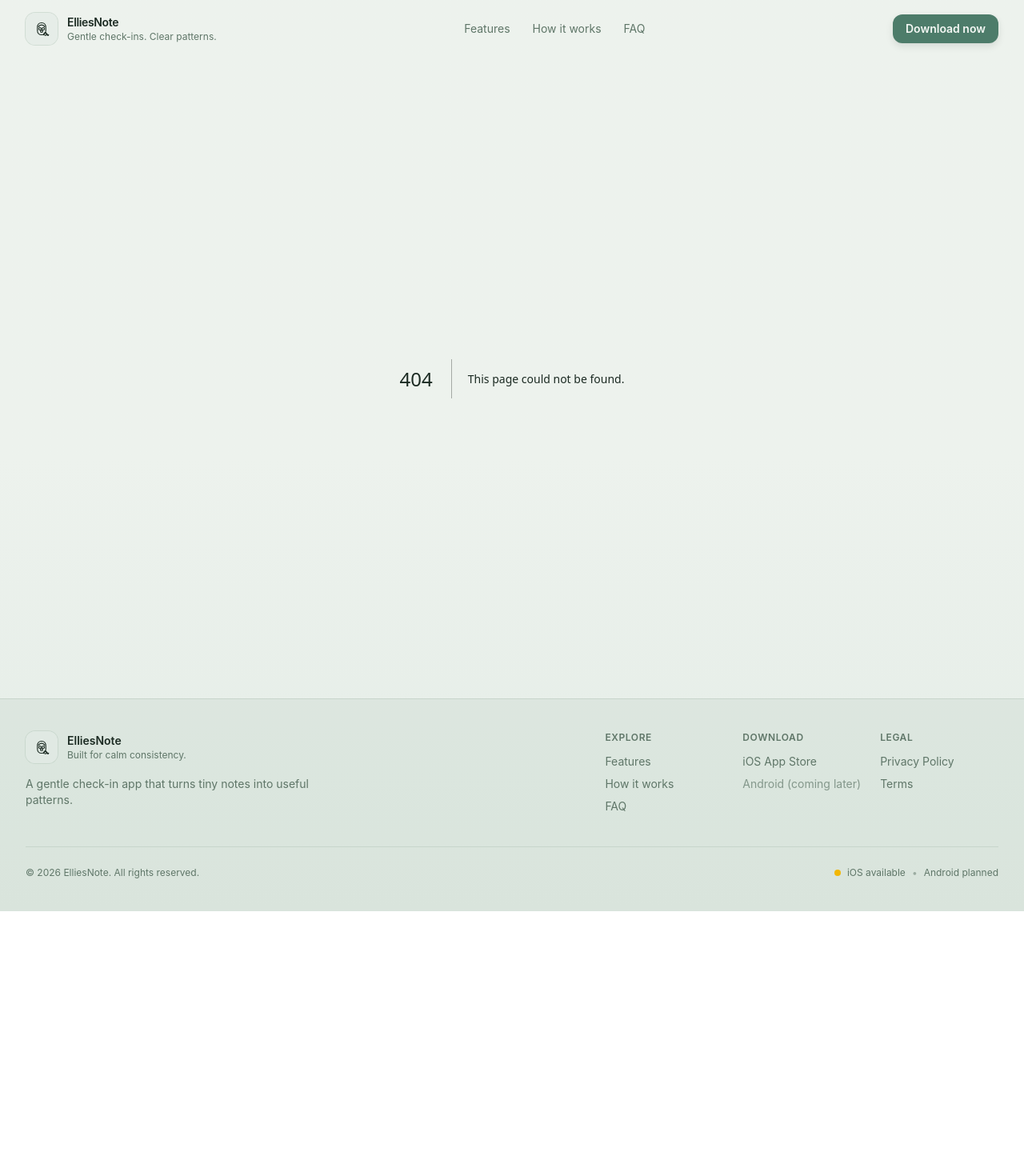
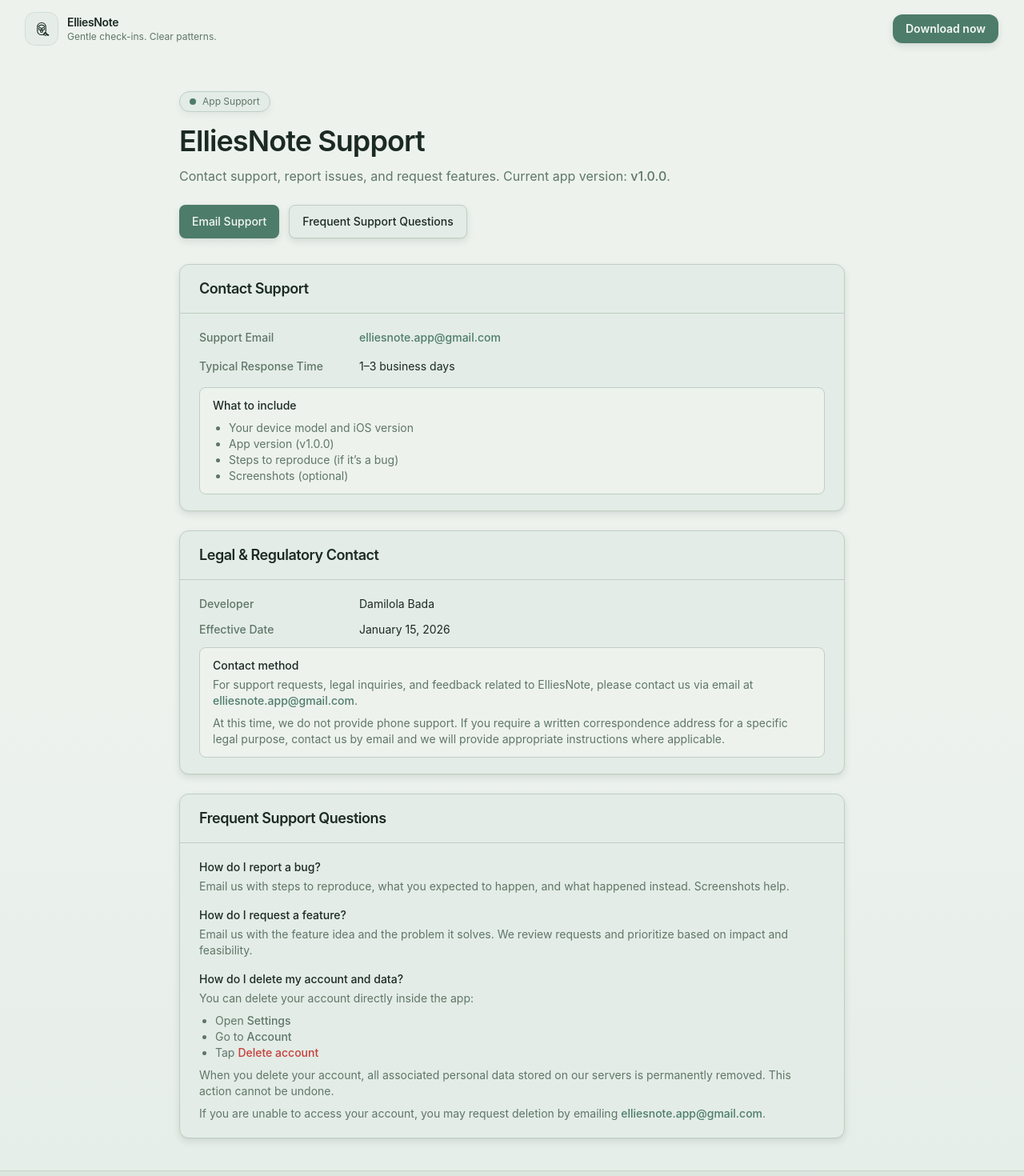
Before and after one commit to damygoes/ellies-note-be-and-web, a Next.js app: page /support in a window 1280 px wide. Before the commit this address had no page. Shown: the top 1470 px of the page at 80% size. Before the commit the page ends 1139 px from the top, so only its background shows below. Built offline with nearby package versions, Linux system fonts and the light colour scheme.

Commit message:
feat: added support page and removed navbar links

```diff
--- /dev/null
+++ b/src/app/support/page.tsx
@@ -0,0 +1,217 @@
+import { AppConstants } from "@/lib/constants";
+import type { Metadata } from "next";
+
+export const metadata: Metadata = {
+  title: `Support • ${AppConstants.APP_NAME}`,
+  description: `Support and contact information for ${AppConstants.APP_NAME}.`,
+};
+
+function Section({
+  title,
+  children,
+  id,
+}: {
+  title: string;
+  children: React.ReactNode;
+  id?: string;
+}) {
+  return (
+    <section
+      id={id}
+      className="rounded-xl border bg-card text-card-foreground shadow-sm"
+    >
+      <div className="border-b px-6 py-4">
+        <h2 className="text-lg font-semibold tracking-tight">{title}</h2>
+      </div>
+      <div className="px-6 py-5">{children}</div>
+    </section>
+  );
+}
+
+function Row({ label, value }: { label: string; value: React.ReactNode }) {
+  return (
+    <div className="flex flex-col gap-1 sm:flex-row sm:items-baseline sm:gap-6">
+      <div className="w-44 shrink-0 text-sm font-medium text-muted-foreground">
+        {label}
+      </div>
+      <div className="text-sm">{value}</div>
+    </div>
+  );
+}
+
+export default function SupportPage() {
+  const mailtoSupport = `mailto:${AppConstants.SUPPORT_EMAIL}?subject=${encodeURIComponent(
+    `${AppConstants.APP_NAME} Support (v${AppConstants.VERSION})`,
+  )}`;
+
+  return (
+    <main className="mx-auto w-full max-w-4xl px-4 py-10 sm:px-6 lg:px-8">
+      {/* Header */}
+      <header className="mb-8">
+        <div className="inline-flex items-center gap-2 rounded-full border bg-card px-3 py-1 text-xs text-muted-foreground shadow-xs">
+          <span className="h-2 w-2 rounded-full bg-primary" />
+          App Support
+        </div>
+
+        <h1 className="mt-4 text-3xl font-semibold tracking-tight sm:text-4xl">
+          {AppConstants.APP_NAME} Support
+        </h1>
+
+        <p className="mt-3 text-base text-muted-foreground">
+          Contact support, report issues, and request features. Current app
+          version: <span className="font-medium">v{AppConstants.VERSION}</span>.
+        </p>
+
+        <div className="mt-6 flex flex-col gap-3 sm:flex-row">
+          <a
+            href={mailtoSupport}
+            className="inline-flex items-center justify-center rounded-lg bg-primary px-4 py-2.5 text-sm font-medium text-primary-foreground shadow-sm transition hover:opacity-95"
+          >
+            Email Support
+          </a>
+
+          <a
+            href="#frequent-support-questions"
+            className="inline-flex items-center justify-center rounded-lg border bg-card px-4 py-2.5 text-sm font-medium text-foreground shadow-sm transition hover:opacity-95"
+          >
+            Frequent Support Questions
+          </a>
+        </div>
+      </header>
+
+      <div className="grid gap-6">
+        <Section title="Contact Support" id="contact">
+          <div className="space-y-4">
+            <Row
+              label="Support Email"
+              value={
+                <a
+                  className="font-medium text-primary underline-offset-4 hover:underline"
+                  href={`mailto:${AppConstants.SUPPORT_EMAIL}`}
+                >
+                  {AppConstants.SUPPORT_EMAIL}
+                </a>
+              }
+            />
+
+            <Row label="Typical Response Time" value="1–3 business days" />
+
+            <div className="rounded-lg border bg-background px-4 py-3 text-sm">
+              <div className="font-medium">What to include</div>
+              <ul className="mt-2 list-disc pl-5 text-muted-foreground">
+                <li>Your device model and iOS version</li>
+                <li>App version (v{AppConstants.VERSION})</li>
+                <li>Steps to reproduce (if it’s a bug)</li>
+                <li>Screenshots (optional)</li>
+              </ul>
+            </div>
+          </div>
+        </Section>
+
+        <Section title="Legal & Regulatory Contact" id="legal">
+          <div className="space-y-3 text-sm">
+            <Row label="Developer" value={AppConstants.DEVELOPER_NAME} />
+
+            <Row label="Effective Date" value={AppConstants.EFFECTIVE_DATE} />
+
+            <div className="rounded-lg border bg-background px-4 py-3">
+              <div className="font-medium">Contact method</div>
+              <p className="mt-1 text-muted-foreground">
+                For support requests, legal inquiries, and feedback related to{" "}
+                {AppConstants.APP_NAME}, please contact us via email at{" "}
+                <a
+                  className="font-medium text-primary underline-offset-4 hover:underline"
+                  href={mailtoSupport}
+                >
+                  {AppConstants.SUPPORT_EMAIL}
+                </a>
+                .
+              </p>
+              <p className="mt-2 text-muted-foreground">
+                At this time, we do not provide phone support. If you require a
+                written correspondence address for a specific legal purpose,
+                contact us by email and we will provide appropriate instructions
+                where applicable.
+              </p>
+            </div>
+          </div>
+        </Section>
+
+        <Section
+          title="Frequent Support Questions"
+          id="frequent-support-questions"
+        >
+          <div className="space-y-4 text-sm">
+            <div>
+              <div className="font-medium">How do I report a bug?</div>
+              <p className="mt-1 text-muted-foreground">
+                Email us with steps to reproduce, what you expected to happen,
+                and what happened instead. Screenshots help.
+              </p>
+            </div>
+
+            <div>
+              <div className="font-medium">How do I request a feature?</div>
+              <p className="mt-1 text-muted-foreground">
+                Email us with the feature idea and the problem it solves. We
+                review requests and prioritize based on impact and feasibility.
+              </p>
+            </div>
+
+            {/* <div>
+              <div className="font-medium">I need help with purchases.</div>
+              <p className="mt-1 text-muted-foreground">
+                If purchases are handled by Apple, subscription and refund
+                options are typically managed via your Apple ID settings. If
+                something looks wrong, email support and include any relevant
+                receipt information you have.
+              </p>
+            </div> */}
+
+            <div>
+              <div className="font-medium">
+                How do I delete my account and data?
+              </div>
+              <p className="mt-1 text-muted-foreground">
+                You can delete your account directly inside the app:
+              </p>
+
+              <ul className="mt-2 list-disc pl-5 text-muted-foreground">
+                <li>
+                  Open <span className="font-medium">Settings</span>
+                </li>
+                <li>
+                  Go to <span className="font-medium">Account</span>
+                </li>
+                <li>
+                  Tap{" "}
+                  <span className="font-medium text-destructive">
+                    Delete account
+                  </span>
+                </li>
+              </ul>
+
+              <p className="mt-2 text-muted-foreground">
+                When you delete your account, all associated personal data
+                stored on our servers is permanently removed. This action cannot
+                be undone.
+              </p>
+
+              <p className="mt-2 text-muted-foreground">
+                If you are unable to access your account, you may request
+                deletion by emailing{" "}
+                <a
+                  className="font-medium text-primary underline-offset-4 hover:underline"
+                  href={`mailto:${AppConstants.SUPPORT_EMAIL}?subject=Account%20Deletion%20Request`}
+                >
+                  {AppConstants.SUPPORT_EMAIL}
+                </a>
+                .
+              </p>
+            </div>
+          </div>
+        </Section>
+      </div>
+    </main>
+  );
+}
--- a/src/components/nav/Footer.tsx
+++ b/src/components/nav/Footer.tsx
@@ -78,6 +78,12 @@ export function AppFooter() {
                 >
                   Terms
                 </Link>
+                <Link
+                  href="/support"
+                  className="text-sm text-muted-foreground hover:text-foreground"
+                >
+                  Support
+                </Link>
               </div>
             </div>
           </div>
--- a/src/lib/constants.ts
+++ b/src/lib/constants.ts
@@ -11,8 +11,9 @@ export const AppConstants = {
 export const IOS_APP_STORE_URL = "https://apps.apple.com/app/id0000000000"; // TODO: replace with your App Store URL
 
 export const navItems: NavItem[] = [
-  { label: "Features", href: "#features" },
-  { label: "How it works", href: "#how-it-works" },
+  // { label: "Features", href: "#features" },
+  // { label: "How it works", href: "#how-it-works" },
   // { label: "Privacy", href: "#privacy" },
-  { label: "FAQ", href: "#faq" },
+  // { label: "FAQ", href: "#faq" },
+  // { label: "Support", href: "/support" },
 ];
```
